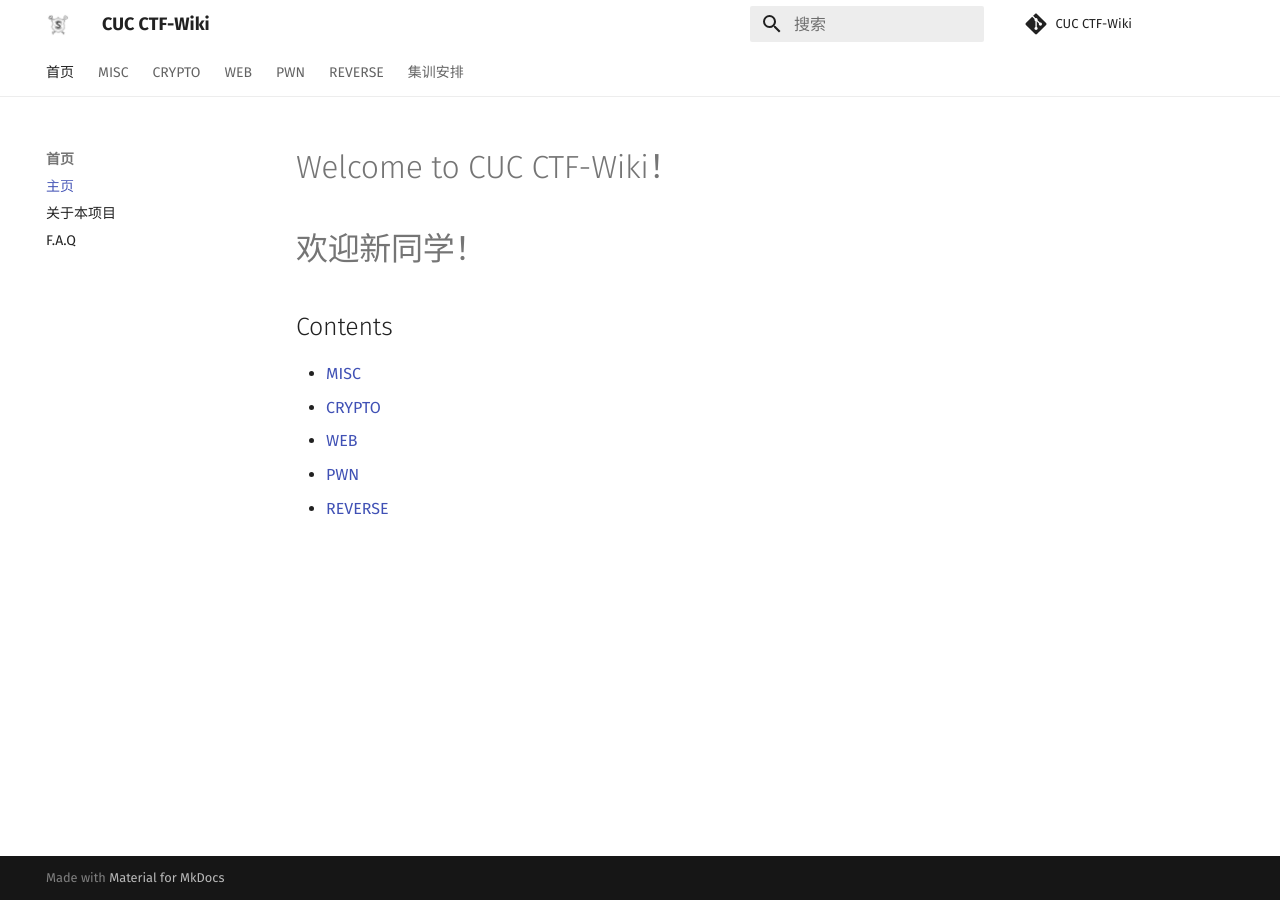
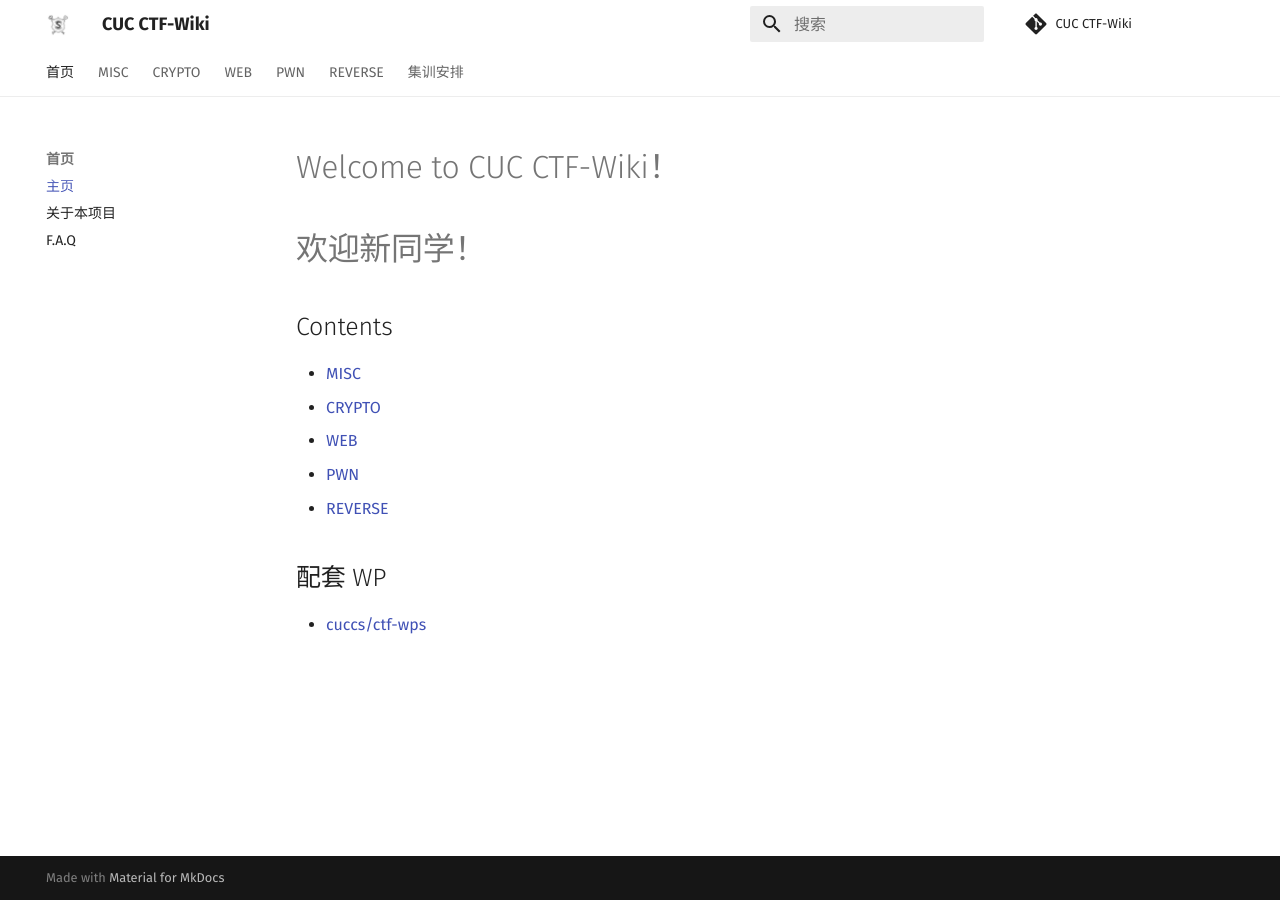
Before and after one commit to CUCCS/ctf-wiki, an MkDocs documentation site: the page built from docs/index.md, in a window 1280 px wide. Built offline with MkDocs 1.6.1 and Material for MkDocs 9.7.7, drawn with Linux system fonts in a browser that asks for light colours; comment, search, counter and statistics services are not loaded.

Commit message:
补充索引和链接

```diff
--- a/docs/index.md
+++ b/docs/index.md
@@ -9,3 +9,7 @@
 - [WEB](WEB/intro.md)
 - [PWN](PWN/intro.md)
 - [REVERSE](REVERSE/intro.md)
+
+## 配套 WP
+
+- [cuccs/ctf-wps](https://github.com/cuccs/ctf-wps)
--- a/mkdocs.yml
+++ b/mkdocs.yml
@@ -31,6 +31,7 @@ nav:
   - 集训安排:
       - 2020秋季集训: training/2020Autumn/2020AutumnOutline.md
       - 2022秋季集训: training/2022Autumn/秋季培训大纲.md
+      - 2025春季集训: training/2025Spring/README.md
 
 
 ## Theme
```
